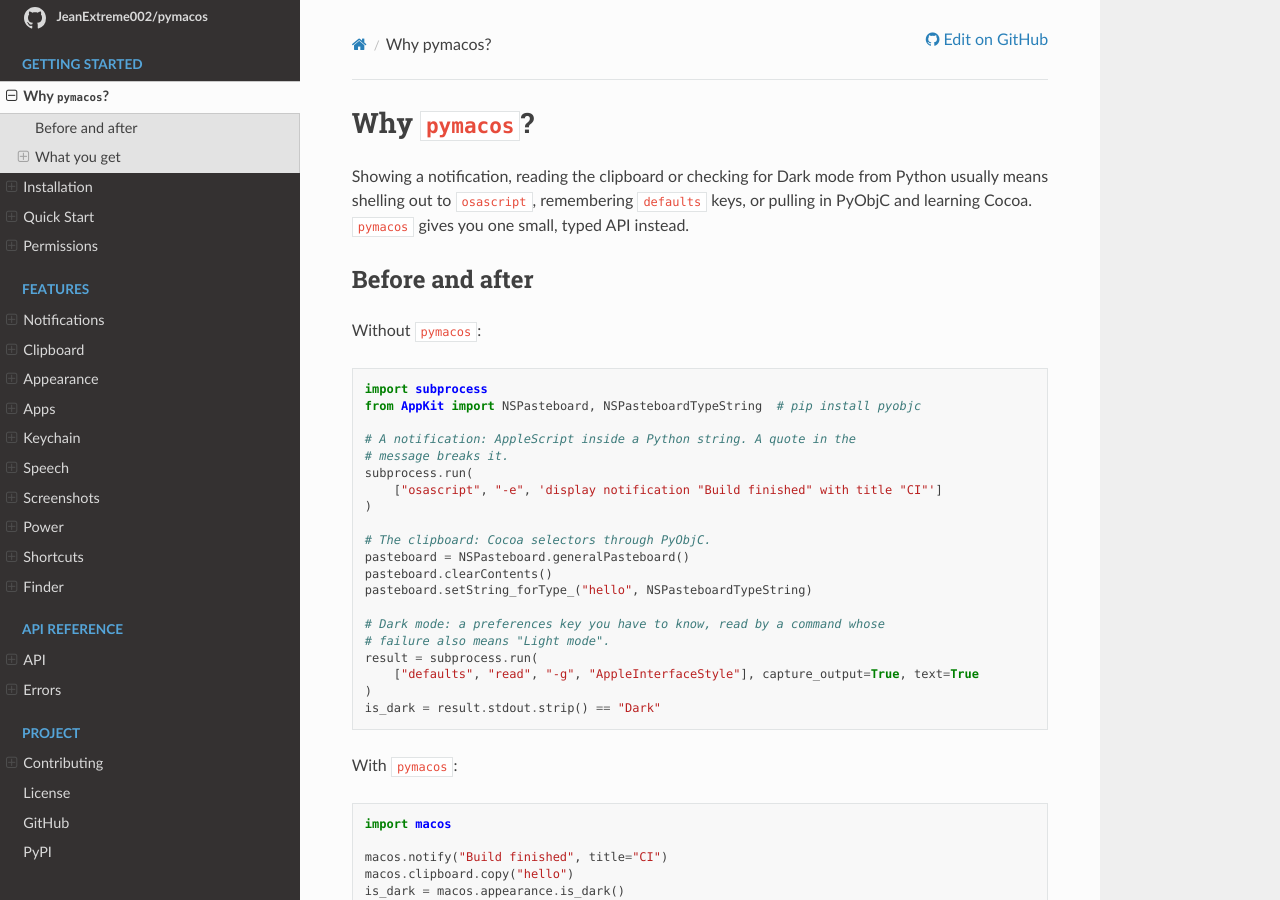
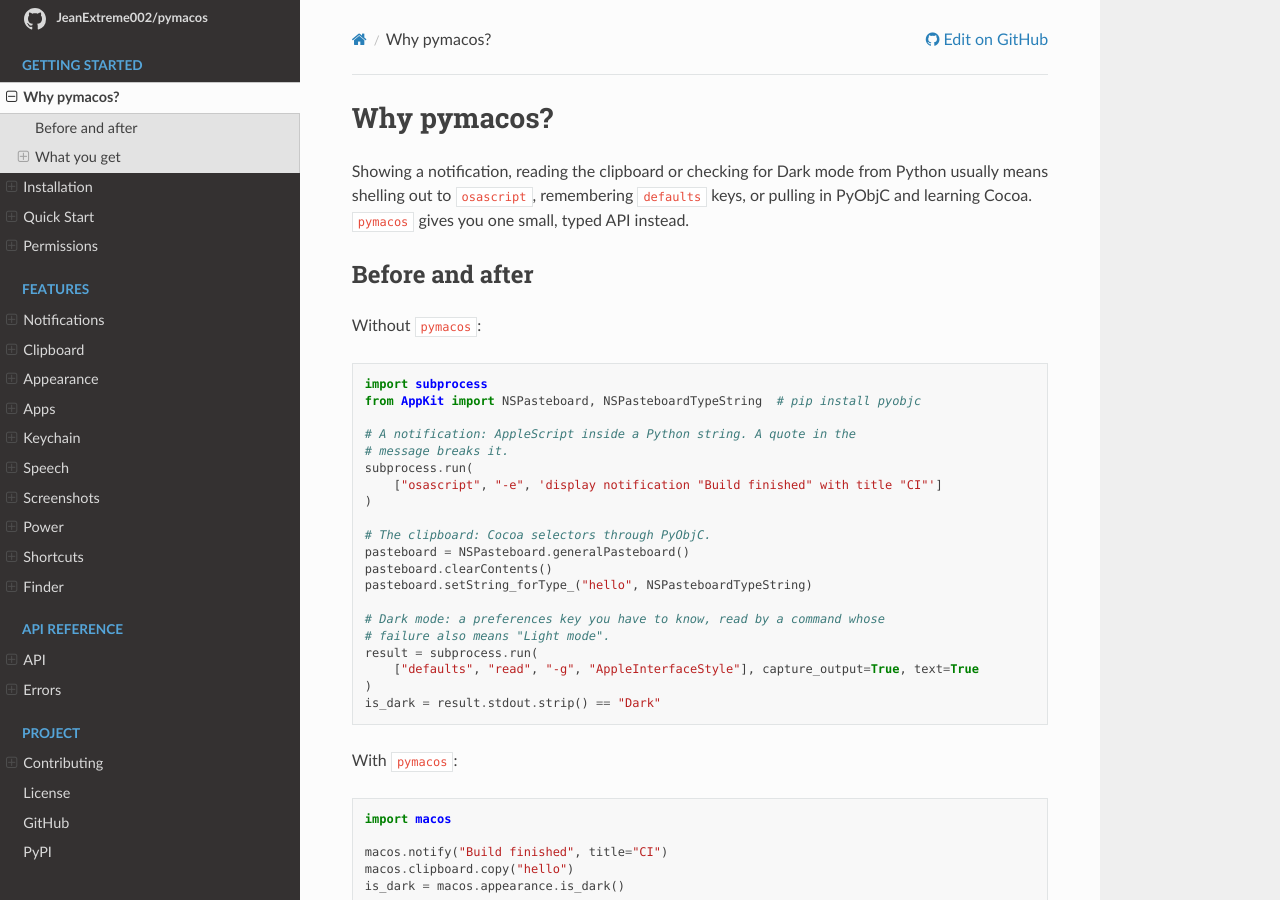
Before and after one commit to JeanExtreme002/macOS, a Sphinx documentation site: the page built from docs/why.md, in a window 1280 px wide and 900 px high. Built offline with Sphinx 7.4.7 and the Read the Docs theme 3.1.0, drawn with Linux system fonts in a browser that asks for light colours; comment, search, counter and statistics services are not loaded.

Commit message:
docs: tidy the clipboard examples and the Why page title

```diff
--- a/docs/why.md
+++ b/docs/why.md
@@ -1,4 +1,4 @@
-# Why `pymacos`?
+# Why pymacos?
 
 Showing a notification, reading the clipboard or checking for Dark mode from
 Python usually means shelling out to `osascript`, remembering `defaults` keys,
```
Also changed, not shown: docs/clipboard.md (+7 -3 lines).
